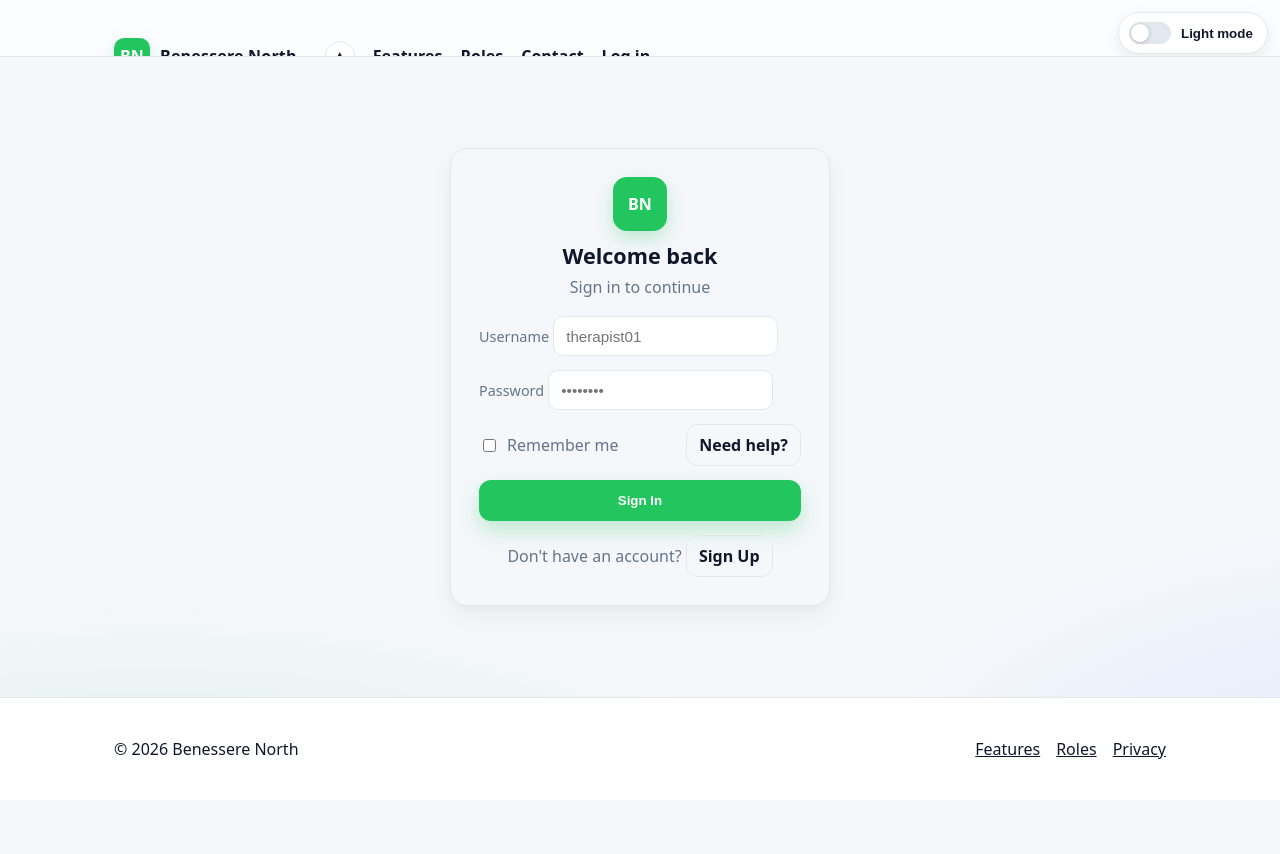
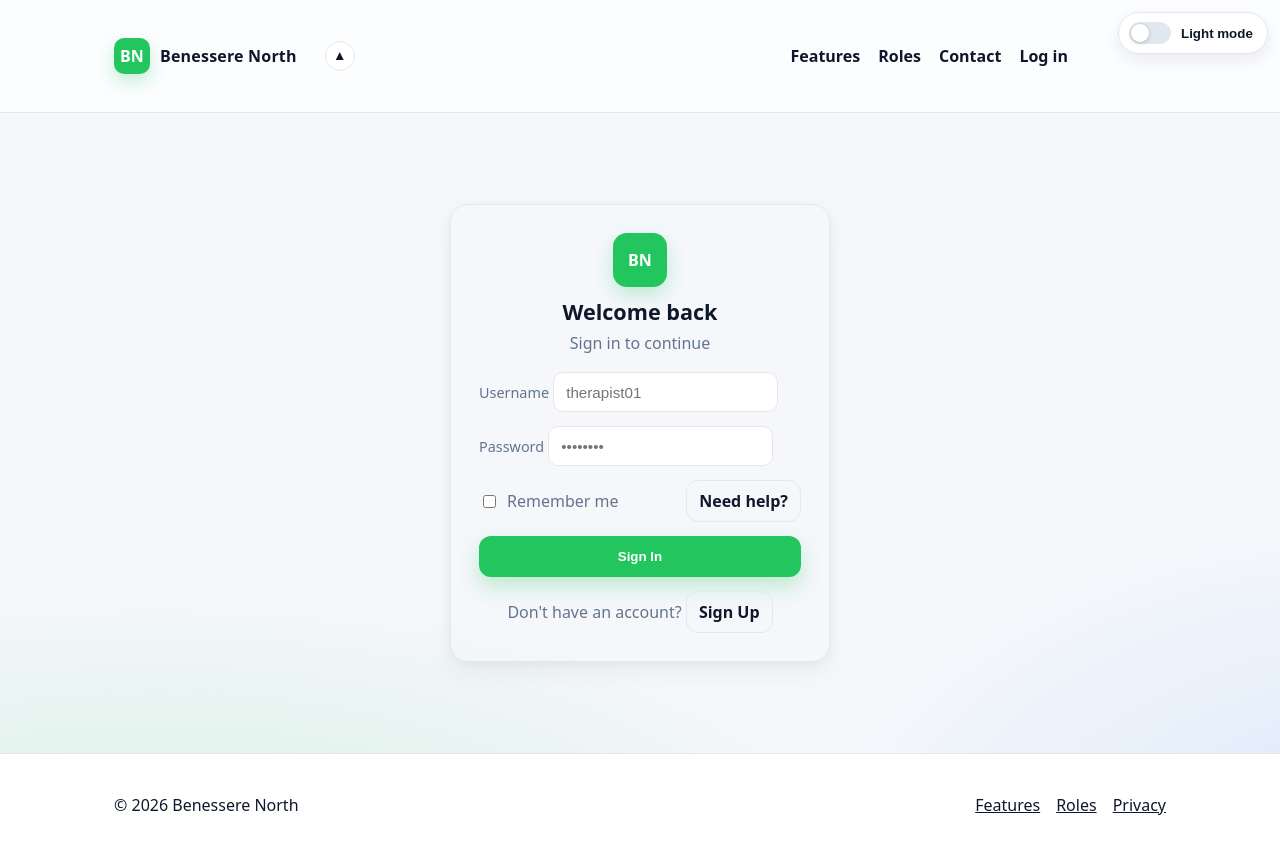
Before and after one commit to jpache22/benessere-north-mental-health-tracker, a SvelteKit app in the folder frontend/: page /login in a window 1280 px wide. Before the commit the page ends 800 px from the top, so only its background shows below. Built offline with nearby package versions, Linux system fonts and the light colour scheme.

Commit message:
Fix global header collapse rendering behavior

```diff
--- a/frontend/src/app.css
+++ b/frontend/src/app.css
@@ -61,7 +61,7 @@ body{
 .logo{width:36px;height:36px;border-radius:10px;background:var(--brand);color:#fff;display:grid;place-items:center;font-weight:800;box-shadow:0 8px 18px var(--ring)}
 .brand-text{font-weight:800;letter-spacing:.2px}
 .menu-btn{margin-left:auto;display:none;border:0;background:transparent;font-size:22px;cursor:pointer}
-.nav-list{display:flex;align-items:center;gap:14px;list-style:none;margin-left:0;padding:0}
+.nav-list{display:flex;align-items:center;gap:14px;list-style:none;margin-left:auto;padding:0}
 .nav-list li{display:flex;align-items:center}
 .nav-list a{color:var(--nav-link)}
 .nav-list button{color:var(--nav-link)}
--- a/frontend/src/routes/+layout.svelte
+++ b/frontend/src/routes/+layout.svelte
@@ -101,7 +101,8 @@
 
 <!-- 📌 FULL-PAGE FLEX WRAPPER -->
 <div class="layout-wrapper">
-  <header class="site-header {headerCollapsed ? 'collapsed' : ''}">
+  {#if !headerCollapsed}
+    <header class="site-header">
     <nav class="nav container" aria-label="Primary">
       <a class="brand" href="/landing">
         <span class="logo">BN</span>
@@ -141,18 +142,8 @@
         {/if}
       </ul>
     </nav>
-    <button
-      class="theme-fab {darkMode ? 'dark' : 'light'}"
-      on:click={toggleTheme}
-      aria-label={darkMode ? "Switch to light mode" : "Switch to dark mode"}
-      aria-pressed={darkMode}
-    >
-      <span class="theme-switch" aria-hidden="true">
-        <span class="theme-knob"></span>
-      </span>
-      <span class="theme-fab-label">{darkMode ? "Dark mode" : "Light mode"}</span>
-    </button>
-  </header>
+    </header>
+  {/if}
   {#if headerCollapsed}
     <button
       class="header-reopen-btn"
@@ -163,6 +154,17 @@
       <span aria-hidden="true">&#9660;</span>
     </button>
   {/if}
+  <button
+    class="theme-fab {darkMode ? 'dark' : 'light'}"
+    on:click={toggleTheme}
+    aria-label={darkMode ? "Switch to light mode" : "Switch to dark mode"}
+    aria-pressed={darkMode}
+  >
+    <span class="theme-switch" aria-hidden="true">
+      <span class="theme-knob"></span>
+    </span>
+    <span class="theme-fab-label">{darkMode ? "Dark mode" : "Light mode"}</span>
+  </button>
 
   <!-- FLEXED MAIN CONTENT -->
   <main class="page-body">
@@ -192,20 +194,6 @@
     display: flex;
     flex-direction: column;
     min-height: 100vh;      /* full screen */
-  }
-
-  .site-header {
-    transition: transform .25s ease, opacity .2s ease, max-height .25s ease, border-color .25s ease;
-    max-height: 92px;
-    overflow: hidden;
-  }
-
-  .site-header.collapsed {
-    transform: translateY(-100%);
-    opacity: 0;
-    max-height: 0;
-    border-bottom-color: transparent;
-    pointer-events: none;
   }
 
   .page-body {
@@ -244,7 +232,7 @@
 
   .header-reopen-btn {
     position: fixed;
-    top: 8px;
+    top: 10px;
     left: 50%;
     transform: translateX(-50%);
     width: 34px;
```
